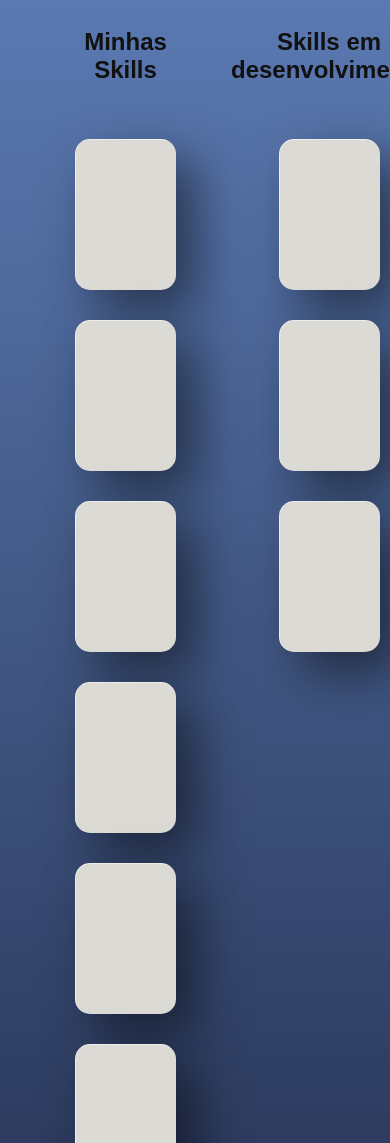
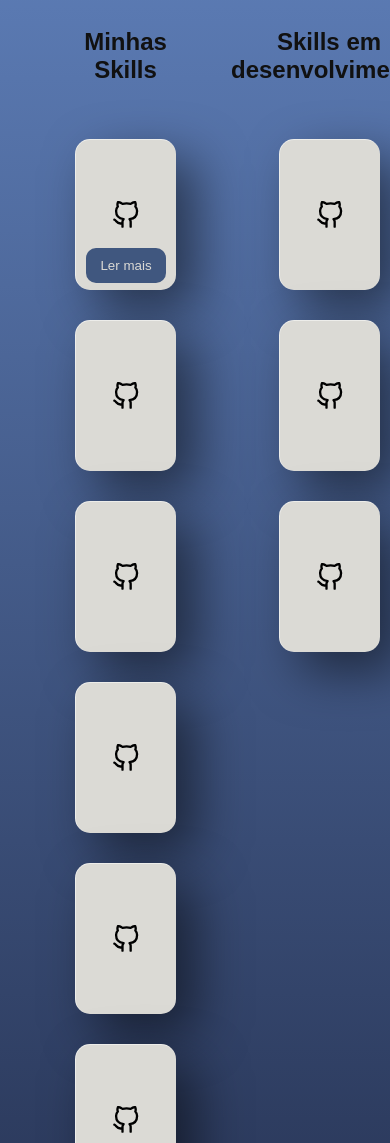
Before and after one commit to V-Matheus/portfolio, a website: page index.html in a window 390 px wide. Shown: the part 2540-3683 px from the top of the page. Drawn offline with Linux system fonts and the light colour scheme; a web font is replaced by a local one.

Commit message:
colocando icones para cada card e ajustando button ler mais

```diff
--- a/css/habilidades.css
+++ b/css/habilidades.css
@@ -43,6 +43,20 @@
   border-left: 1px solid rgba(255, 255, 255, 0.5);
 }
 
+.skills-container .card::after {
+  content: '';
+  width: 100%;
+  height: 100%;
+  background: url(./img/img-icones/github.svg) no-repeat center center;
+  position: absolute;
+}
+
+.skills-container .card:hover:after {
+  opacity: 0;
+  transform: translateY(-100px);
+  transition: 0.5s;
+}
+
 .skills-container .card .content {
   padding: 20px;
   text-align: center;
@@ -74,9 +88,12 @@
 .ler-mais {
   padding: 10px;
   border-radius: 10px;
+  width: 80px;
+  margin-top: 100px;
   background-color: var(--cor-1);
   color: var(--cor-2);
   display: none;
+  border: none;
 }
 
 @media (max-width: 1200px) {
@@ -89,8 +106,18 @@
     height: 150px;
   }
 
+  .skills-container .card .content {
+    transform: translateY(0px);
+    opacity: 1;
+
+  }
   .skills-container .card .content h1, p{
    display: none;
+  }
+
+  .skills-container .card:hover:after {
+    opacity: 1;
+    transform: translateY(0px);
   }
 
   .ler-mais {
```
